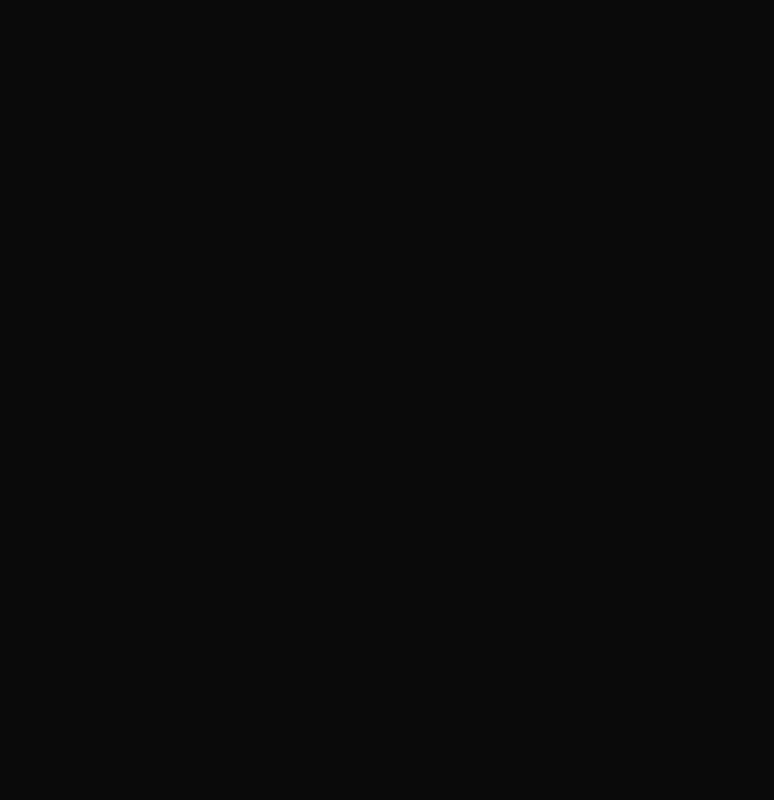
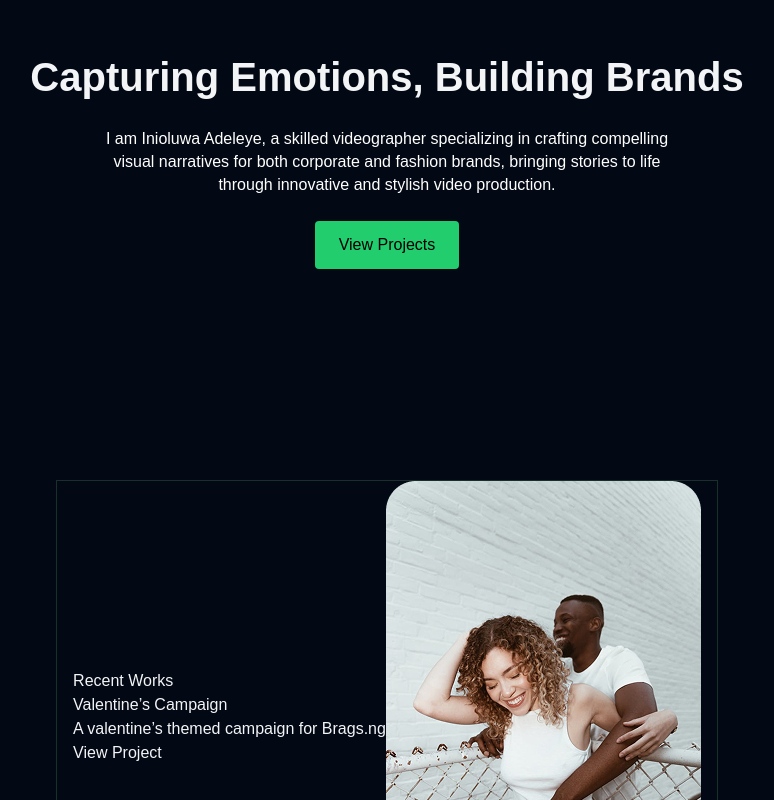
Before and after one commit to jaytee-b/videography-portfolio, a React (Vite) app: page / in a window 1280 px wide. Shown: the part 240-1040 px from the top of the page, without its empty margins (253-1027 px from the left). Before the commit the page ends 800 px from the top, so only its background shows below. Built offline with nearby package versions, Linux system fonts and the light colour scheme.

Commit message:
recent works section

```diff
--- a/src/App.jsx
+++ b/src/App.jsx
@@ -2,6 +2,7 @@ import { useState } from "react";
 import "./App.css";
 import { Navbar } from "./components/Navbar";
 import { MobileMenu } from "./components/MobileMenu";
+import { Home } from "./components/sections/Home";
 
 
 function App() {
@@ -9,6 +10,7 @@ function App() {
   return <>
   <Navbar menuOpen={menuOpen} setMenuOpen={setMenuOpen}/>
   <MobileMenu menuOpen={menuOpen} setMenuOpen={setMenuOpen}/>
+  <Home/>
 
   </>;
 }
--- a/src/components/MobileMenu.jsx
+++ b/src/components/MobileMenu.jsx
@@ -1,53 +1,52 @@
 /* eslint-disable */
 
-export const MobileMenu = ( {menuOpen, setMenuOpen }) => {
+export const MobileMenu = ({ menuOpen, setMenuOpen }) => {
   return (
     <div
-      className={`fixed top-0 right-0 w-3/4 bg-[#22CD6E] z-40 flex flex-col items-center justify-center transition-discrete duration-300 ease-in-out
-        ${menuOpen ? "h-screen opacity-100 pointer-events-auto": "h-0 opacity-0 pointer-events-none"}`}
+      className={`fixed top-0 right-0 w-3/4 bg-[#2b374d] z-40 flex flex-col items-center justify-center transition-discrete duration-300 ease-in-out
+        ${
+          menuOpen
+            ? "h-screen opacity-100 pointer-events-auto"
+            : "h-0 opacity-0 pointer-events-none"
+        }`}
     >
-
-        <button onClick={()=>setMenuOpen(false)} className="absolute top-6 right-6 text-white text-3xl focus:outline-none cursor-pointer"
-            aria-label="close menu">
+      <button
+        onClick={() => setMenuOpen(false)}
+        className="absolute top-6 right-6 text-black text-3xl focus:outline-none cursor-pointer"
+        aria-label="close menu"
+      >
         &times;
       </button>
 
       <a
         href="#home"
-              onClick={() =>setMenuOpen(false)}
-              className="text-black hover:text-black hover:border-b hover:border-[#22CD6E] mb-4 "
+        onClick={() => setMenuOpen(false)}
+        className={`text-2xl font-semibold text-black my-4 transform transition-transform duration-300 ${menuOpen ? "opacity-100 translate-y-0" :"opacity-0 translate-y-5"}`}
       >
         HOME
       </a>
 
       <a
         href="#portfolio"
-              onClick={() =>setMenuOpen(false)}
-              className="text-black hover:text-black hover:border-b hover:border-[#22CD6E] hover:border-b-2 mb-4"
+        onClick={() => setMenuOpen(false)}
+        className={`text-2xl font-semibold text-black my-4 transform transition-transform duration-300 ${menuOpen ? "opacity-100 translate-y-0" :"opacity-0 translate-y-5"}`}
       >
         PORTFOLIO
       </a>
       <a
         href="#about"
-              onClick={() =>setMenuOpen(false)}
-              className="text-black hover:text-black hover:border-b hover:border-[#22CD6E] mb-4"
+        onClick={() => setMenuOpen(false)}
+        className={`text-2xl font-semibold text-black my-4 transform transition-transform duration-300 ${menuOpen ? "opacity-100 translate-y-0" :"opacity-0 translate-y-5"}`}
       >
         ABOUT
       </a>
       <a
         href="#contact"
-              onClick={() =>setMenuOpen(false)}
-              className="text-black hover:text-black hover:border-b hover:border-[#22CD6E] mb-4"
+        onClick={() => setMenuOpen(false)}
+        className={`text-2xl font-semibold text-black my-4 transform transition-transform duration-300 ${menuOpen ? "opacity-100 translate-y-0" :"opacity-0 translate-y-5"}`}
       >
         CONTACT
       </a>
-
-
-
-
-
-
-
     </div>
   );
 };
--- a/src/components/sections/Home.jsx
+++ b/src/components/sections/Home.jsx
@@ -0,0 +1,47 @@
+export const Home = () => {
+  return (
+    <div className="relative">
+      <section
+        id="#home"
+        className=" flex flex-col items-center justify-center relative min-h-screen
+        "
+      >
+        <div className="text-center z-10 px-4">
+          <h1 className="text-2xl md:text-[40px] font-bold mb-6">
+            Capturing Emotions, Building Brands
+          </h1>
+          <p className="text-white text-sm md:text-[16px] max-w-xl mx-auto">
+            {" "}
+            I am Inioluwa Adeleye, a skilled videographer specializing in
+            crafting compelling visual narratives for both corporate and fashion
+            brands, bringing stories to life through innovative and stylish
+            video production.{" "}
+          </p>
+          <div className="flex items-center justify-center mt-[24px]">
+            <a
+              href="#projects"
+              className="text-black rounded px-[24px] py-[12px] bg-[#22CD6E] font-medium transition relative overflow-hidden hover:-translate-y-0.5 hover:shadow-[0_0_15px_rgba(59, 130, 246, 0.2)] "
+            >
+              View Projects
+            </a>
+          </div>
+        </div>
+      </section>
+      <section id="#home" className="flex justify-center relative ">
+        <div className="-mt-[80px] flex items-center justify-center">
+          <div className="border border-[#1A2F2C] max-w-3xl mx-auto px-4 flex justify-between items-center ">
+            <div>
+              <h4>Recent Works</h4>
+              <h1>Valentine’s Campaign</h1>
+              <p>A valentine’s themed campaign for Brags.ng</p>
+              <a href="">View Project</a>
+            </div>
+            <div>
+              <img src="images/recent-project.png" alt="" />
+            </div>
+          </div>
+        </div>
+      </section>
+    </div>
+  );
+};
--- a/src/index.css
+++ b/src/index.css
@@ -4,6 +4,6 @@ html, body {
   margin: 0;
   padding: 0;
   font-family: "Space Grotesk", sans-serif;
-  background: #0a0a0a;
+  background: #030914;
   color: #f3f4f6;
 }
```
Also changed, not shown: public/images/recent-project.png (added). Lines whose indentation alone changed are shown as unchanged.
